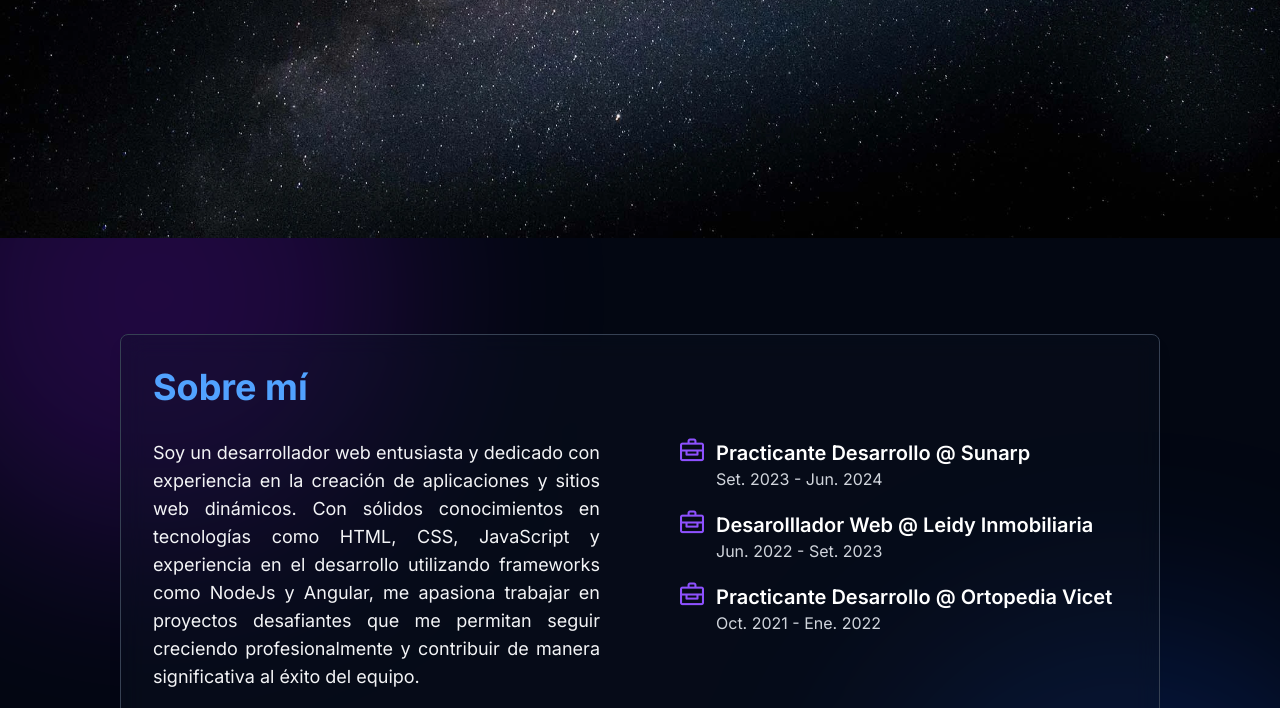
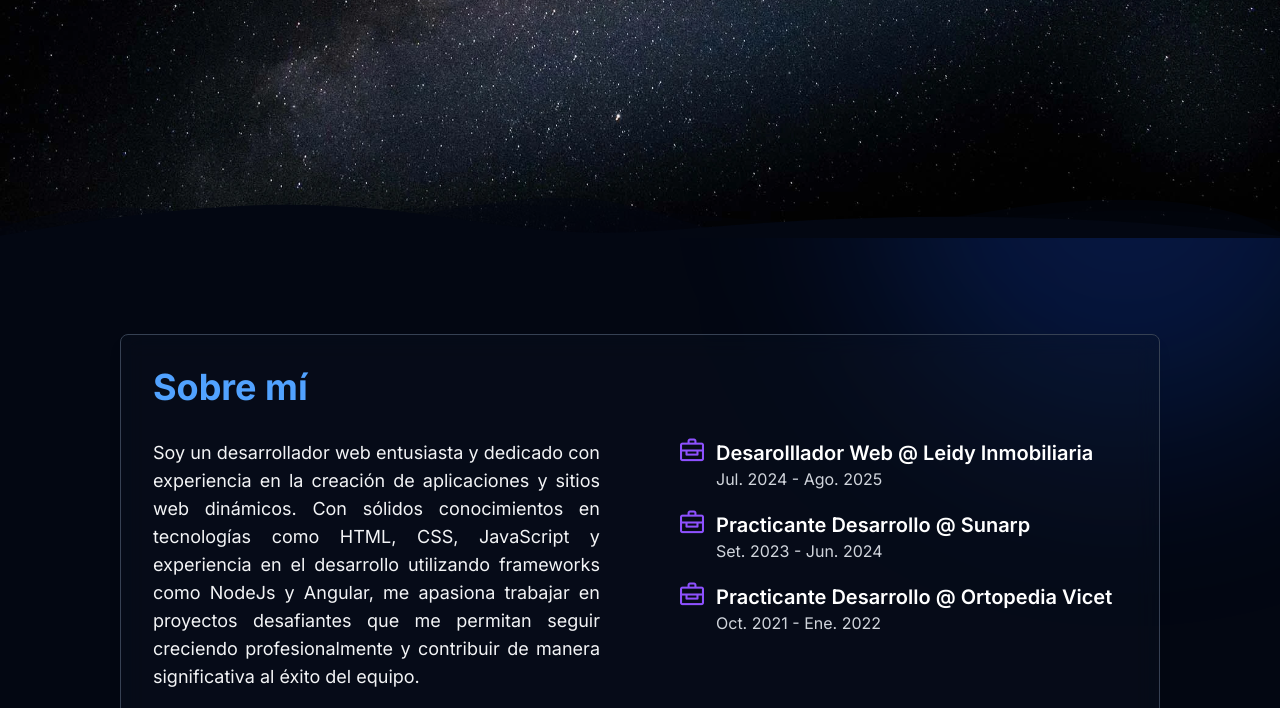
Before and after one commit to jim-ux16/pagina-web-git, a website built with Vite: page index.html in a window 1280 px wide. Shown: the part 562-1270 px from the top of the page. Built offline with nearby package versions, Linux system fonts and the light colour scheme.

Commit message:
Fix UI and laboral information

```diff
--- a/index.html
+++ b/index.html
@@ -29,13 +29,24 @@
           <a href="mailto:jimmyjc1606@gmail.com" target="_blank" rel="noopener noreferrer">
             <i class="pi pi-envelope text-3xl text-gray-500 hover:text-white hover:scale-105 transition-all ease-in-out duration-500"></i>
           </a>
+          <a href="https://www.youtube.com/@JimDev2025" target="_blank" rel="noopener noreferrer">
+            <i class="pi pi-youtube text-3xl text-gray-500 hover:text-white hover:scale-105 transition-all ease-in-out duration-500"></i>
+          </a>
         </div>
       </div>
+
+      <div class="custom-shape-divider-bottom-1756436491">
+        <svg data-name="Layer 1" xmlns="http://www.w3.org/2000/svg" viewBox="0 0 1200 120" preserveAspectRatio="none">
+            <path d="M0,0V46.29c47.79,22.2,103.59,32.17,158,28,70.36-5.37,136.33-33.31,206.8-37.5C438.64,32.43,512.34,53.67,583,72.05c69.27,18,138.3,24.88,209.4,13.08,36.15-6,69.85-17.84,104.45-29.34C989.49,25,1113-14.29,1200,52.47V0Z" opacity=".25" class="shape-fill"></path>
+            <path d="M0,0V15.81C13,36.92,27.64,56.86,47.69,72.05,99.41,111.27,165,111,224.58,91.58c31.15-10.15,60.09-26.07,89.67-39.8,40.92-19,84.73-46,130.83-49.67,36.26-2.85,70.9,9.42,98.6,31.56,31.77,25.39,62.32,62,103.63,73,40.44,10.79,81.35-6.69,119.13-24.28s75.16-39,116.92-43.05c59.73-5.85,113.28,22.88,168.9,38.84,30.2,8.66,59,6.17,87.09-7.5,22.43-10.89,48-26.93,60.65-49.24V0Z" opacity=".5" class="shape-fill"></path>
+            <path d="M0,0V5.63C149.93,59,314.09,71.32,475.83,42.57c43-7.64,84.23-20.12,127.61-26.46,59-8.63,112.48,12.24,165.56,35.4C827.93,77.22,886,95.24,951.2,90c86.53-7,172.46-45.71,248.8-84.81V0Z" class="shape-fill"></path>
+        </svg>
+    </div>
     </section>
 
-    <section id="about-me" class="py-24 relative overflow-hidden">
-      <div class="absolute rounded-full blur-[100px] -z-10 gradient-circle w-[500px] h-[500px] bg-purple-600/20 -top-48 -left-24"></div>
-      <div class="absolute rounded-full blur-[100px] -z-10 gradient-circle w-[500px] h-[500px] bg-blue-600/20 -bottom-48 -right-24"></div>
+    <section id="about-me" class="py-24 relative ">
+      <div class="fixed rounded-full blur-[100px] -z-10 gradient-circle w-[500px] h-[500px] bg-purple-600/20 -top-48 -left-24"></div>
+      <div class="fixed rounded-full blur-[100px] -z-10 gradient-circle w-[500px] h-[500px] bg-blue-600/20 -bottom-48 -right-24"></div>
 
       <div class="container">
         <div class="p-8  bg-gray-900/30 backdrop-blur-md rounded-lg shadow-lg border border-gray-700 ">
@@ -92,6 +103,6 @@
     </footer>
 
 
-    <script type="module" src="/src/main.ts"></script>
+    <script type="module" lang="ts" src="/src/main.ts"></script>
   </body>
 </html>
--- /dev/null
+++ b/pnpm-workspace.yaml
@@ -0,0 +1,2 @@
+onlyBuiltDependencies:
+  - esbuild
--- a/src/main.ts
+++ b/src/main.ts
@@ -6,11 +6,12 @@ const tecnologies:string[] = ['Angular', 'NestJS', 'MySQL', 'TypeScript', 'Tailw
 
 const projects:IProject[] = [
   {title: 'Leidy Inmobiliaria', description: 'Página web para que los clientes puedan conocer a la empresa, sus beneficios, productos brindados y sus respectivos contactos', tecnologies: ['Angular', 'Firebase', 'TailwindCSS'], githubLink: null, liveLink: 'https://leidyinmobiliaria.com'},
+  {title: 'XML Sunat', description: 'Paquete de Node para la firma de comprobantes electrónicos (XML) para la SUNAT', tecnologies: ['NodeJS', 'TypeScript'], githubLink: 'https://github.com/jim-ux16/supernova_team_xml_sunat.git', liveLink: 'https://www.npmjs.com/package/@supernova-team/xml-sunat'}
 ];
 
 const jobs:IJob[] = [
+  {title: 'Desarolllador Web', company: 'Leidy Inmobiliaria', startMonthYear: 'Jul. 2024', endMonthYear: 'Ago. 2025'},
   {title: 'Practicante Desarrollo', company: 'Sunarp', startMonthYear: 'Set. 2023', endMonthYear: 'Jun. 2024'},
-  {title: 'Desarolllador Web', company: 'Leidy Inmobiliaria', startMonthYear: 'Jun. 2022', endMonthYear: 'Set. 2023'},
   {title: 'Practicante Desarrollo', company: 'Ortopedia Vicet', startMonthYear: 'Oct. 2021', endMonthYear: 'Ene. 2022'},
 ];
 
@@ -45,10 +46,10 @@ projects.forEach((project) => {
 
       <header class="flex gap-3 items-center">
         <i class="pi pi-code text-violet-500 text-2xl"></i>
-        <h3 class="text-white font-semibold text-xl">${project.title}</h3>
+        <h3 class="text-white font-semibold sm:text-xl text-lg">${project.title}</h3>
       </header>
       <p class="text-gray-400 mt-5 font-light">${project.description}</p>
-      <ul class="flex gap-3 mt-5">
+      <ul class="flex flex-wrap gap-3 mt-5">
         ${
           project.tecnologies.map((tec:string) => {
             return `<li class="rounded-lg bg-gray-900 p-2 border border-gray-600 text-gray-200 shadow">${tec}</li>`
--- a/src/style.css
+++ b/src/style.css
@@ -3,6 +3,27 @@
 
 body{
   font-family: "Inter", sans-serif;
+}
+
+.custom-shape-divider-bottom-1756436491 {
+    position: absolute;
+    bottom: 0;
+    left: 0;
+    width: 100%;
+    overflow: hidden;
+    line-height: 0;
+    transform: rotate(180deg);
+}
+
+.custom-shape-divider-bottom-1756436491 svg {
+    position: relative;
+    display: block;
+    width: calc(100% + 1.3px);
+    height: 44px;
+}
+
+.custom-shape-divider-bottom-1756436491 .shape-fill {
+    fill: #030712;
 }
 
 @utility container{
```
